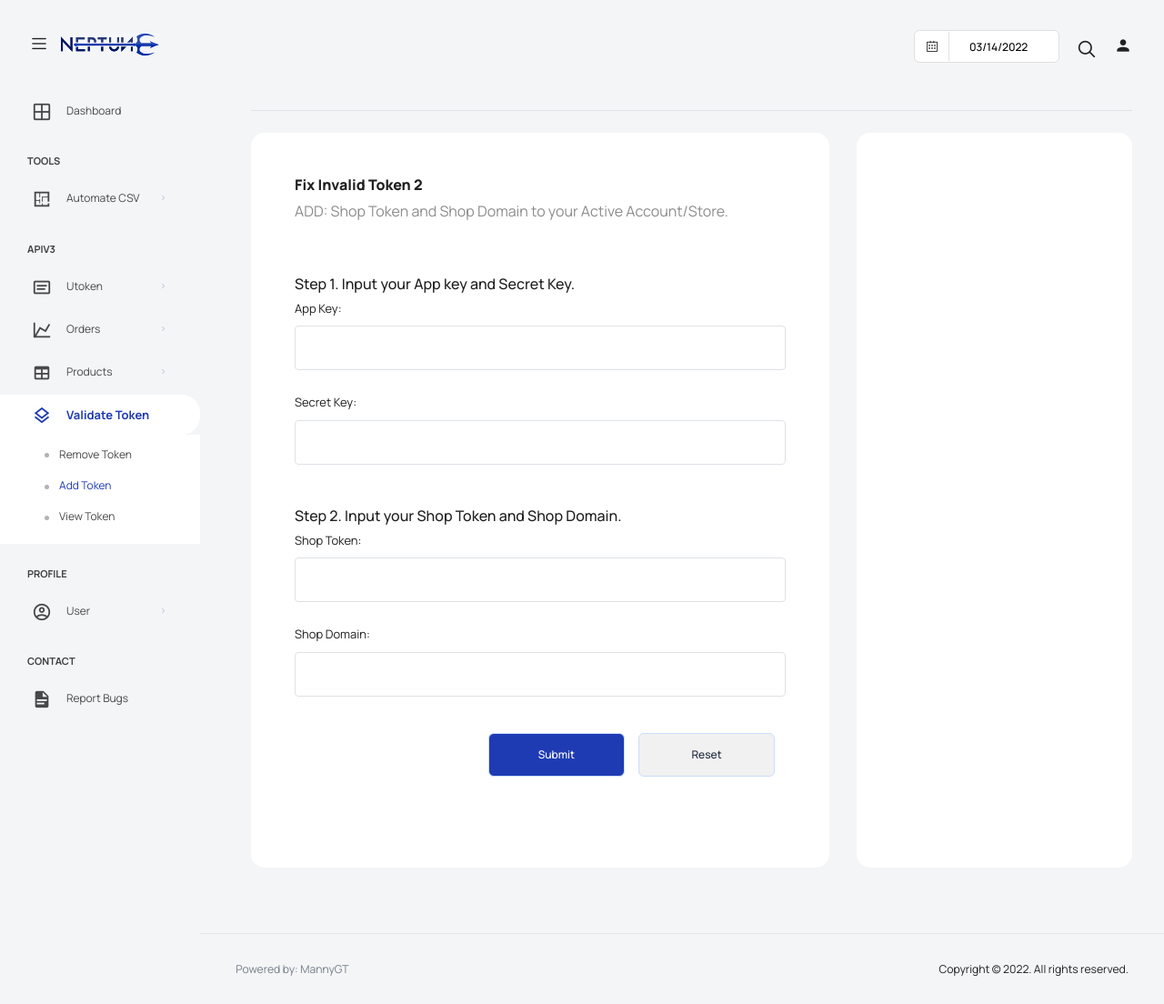
After one commit to manntala/neptunetools, a Django app: page /store/addtoken/ in a window 1280 px wide. The commit adds this page. Shown: the whole page at 91% size. Run offline with Django 4.2, Linux system fonts and the light colour scheme; the visitor is signed in with stand-in values (Sample User, id 1); some libraries are stand-ins or nearby versions.

Commit message:
add token validation

```diff
--- a/store/forms.py
+++ b/store/forms.py
@@ -1,6 +1,14 @@
 from django import forms
 
+
 class GetKeyForm(forms.Form):
+    appkey = forms.CharField(widget=forms.TextInput(attrs={'placeholder':'', 'class':'form-control', }))
+    secretkey = forms.CharField(widget=forms.TextInput(attrs={'placeholder':'', 'class':'form-control', }))
+
+    class Meta:
+        fields = ('appkey', 'secretkey',)
+
+class GetKeyForm2(forms.Form):
     appkey = forms.CharField(widget=forms.TextInput(attrs={'placeholder':'', 'class':'form-control', }))
     secretkey = forms.CharField(widget=forms.TextInput(attrs={'placeholder':'', 'class':'form-control', }))
 
@@ -9,10 +17,3 @@ class GetKeyForm(forms.Form):
 
     class Meta:
         fields = ('appkey', 'secretkey', 'shop_token', 'shop_domain')
-
-class GetKeyForm2(forms.Form):
-    appkey = forms.CharField(widget=forms.TextInput(attrs={'placeholder':'', 'class':'form-control', }))
-    secretkey = forms.CharField(widget=forms.TextInput(attrs={'placeholder':'', 'class':'form-control', }))
-
-    class Meta:
-        fields = ('appkey', 'secretkey',)
--- a/store/urls.py
+++ b/store/urls.py
@@ -1,11 +1,12 @@
 from django.urls import path, include
-from .views import storeupdate, storeview
+from .views import removetoken, addtoken, storeview
 from rest_framework.authtoken.views import obtain_auth_token
 
 
 urlpatterns = [
 
-    path('storeupdate/', storeupdate, name='storeupdate'),
+    path('removetoken/', removetoken, name='removetoken'),
+    path('addtoken/', addtoken, name='addtoken'),
     path('storeview/', storeview, name='storeview'),
 
 
--- a/store/views.py
+++ b/store/views.py
@@ -10,7 +10,7 @@ def symbol_remove(string):
     return replaced.title()
 
 @login_required
-def storeupdate(request):
+def removetoken(request):
     form = GetKeyForm()
     context = {
         'nav_store1_active': True,
@@ -22,9 +22,6 @@ def storeupdate(request):
         if form.is_valid():
             appkey = form.cleaned_data['appkey']
             secretkey = form.cleaned_data['secretkey']
-
-            shop_token = form.cleaned_data['shop_token']
-            shop_domain = form.cleaned_data['shop_domain']
 
             payload = {
             "client_id": appkey,
@@ -49,8 +46,72 @@ def storeupdate(request):
 
             payload = {
                     "account_platform": {
+                        "shop_token": "",
+                        "shop_secret": "",
+                        "shop_domain": "",
+                        },
+                    "utoken": utoken
+                    }
+
+            headers = {
+                "Accept": "application/json",
+                "Content-Type": "application/json"
+            }
+
+            response = requests.request("PUT", url, json=payload, headers=headers)
+
+            print(response.text)
+            if response.status_code == 200:
+                messages.add_message(request, messages.SUCCESS, symbol_remove(response.text) + ' Token Removed!')
+                return render(request, 'store/removetoken.html', context)
+            else:
+                messages.add_message(request, messages.ERROR, symbol_remove(response.text) + ' Invalid Credentials')
+                return render(request, 'store/removetoken.html', context)
+
+    return render(request, 'store/removetoken.html', context)
+
+
+@login_required
+def addtoken(request):
+    form = GetKeyForm2()
+    context = {
+        'nav_addtoken_active': True,
+        'form': form,
+    }
+
+    if request.method == 'POST':
+        form = GetKeyForm2(request.POST)
+        if form.is_valid():
+            appkey = form.cleaned_data['appkey']
+            secretkey = form.cleaned_data['secretkey']
+
+            shop_token = request.POST.get('shop_token')
+            shop_domain = request.POST.get('shop_domain')
+
+            payload = {
+            "client_id": appkey,
+            "client_secret": secretkey,
+            "grant_type": "client_credentials"
+            }
+
+            headers = {
+                "Accept": "application/json",
+                "Content-Type": "application/json"
+            }
+            url = 'https://api.yotpo.com/oauth/token'
+            response = requests.request("GET", url=url, json=payload, headers=headers)
+            utoken = response.json()['access_token']
+
+            context = {
+                'utoken': response.json()['access_token'],
+                'nav_addtoken_active': True,
+                }
+
+            url = f"https://api.yotpo.com/apps/{appkey}/account_platform"
+
+            payload = {
+                    "account_platform": {
                         "shop_token": shop_token,
-                        "shop_secret": "",
                         "shop_domain": shop_domain,
                         },
                     "utoken": utoken
@@ -65,23 +126,23 @@ def storeupdate(request):
 
             print(response.text)
             if response.status_code == 200:
-                messages.add_message(request, messages.SUCCESS, symbol_remove(response.text) + ' Platform Updated!')
-                return render(request, 'store/storeupdate.html', context)
+                messages.add_message(request, messages.SUCCESS, symbol_remove(response.text) + ' Shop Token and Domain Updated')
+                return render(request, 'store/addtoken.html', context)
             else:
                 messages.add_message(request, messages.ERROR, symbol_remove(response.text) + ' Invalid Credentials')
-                return render(request, 'store/active.html', context)
+                return render(request, 'store/addtoken.html', context)
 
-    return render(request, 'store/storeupdate.html', context)
+    return render(request, 'store/addtoken.html', context)
 
 def storeview(request):
-    form = GetKeyForm2()
+    form = GetKeyForm()
     context = {
         'nav_store2_active': True,
         'form': form,
     }
 
     if request.method == 'POST':
-        form = GetKeyForm2(request.POST)
+        form = GetKeyForm(request.POST)
         if form.is_valid():
             appkey = form.cleaned_data['appkey']
             secretkey = form.cleaned_data['secretkey']
--- a/templates/partials/_sidebar.html
+++ b/templates/partials/_sidebar.html
@@ -64,15 +64,16 @@
               </ul>
             </div>
           </li>
-          <li class="nav-item {% if nav_store1_active or nav_store2_active == True %}active{% endif %}">
-            <a class="nav-link" data-bs-toggle="collapse" href="#icons" aria-expanded="{% if nav_store1_active or nav_store2_active == True %}show{% endif %}" aria-controls="icons">
+          <li class="nav-item {% if nav_store1_active or nav_addtoken_active or nav_store2_active == True %}active{% endif %}">
+            <a class="nav-link" data-bs-toggle="collapse" href="#icons" aria-expanded="{% if nav_store1_active or nav_addtoken_active or nav_store2_active == True %}show{% endif %}" aria-controls="icons">
               <i class="menu-icon mdi mdi-layers-outline"></i>
-              <span class="menu-title">Fix Token</span>
+              <span class="menu-title">Validate Token</span>
               <i class="menu-arrow"></i>
             </a>
-            <div class="collapse {% if nav_store1_active or nav_store2_active == True %}show{% endif %}" id="icons">
+            <div class="collapse {% if nav_store1_active or nav_addtoken_active or nav_store2_active == True %}show{% endif %}" id="icons">
               <ul class="nav flex-column sub-menu">
-                <li class="nav-item"> <a class="nav-link {% if nav_store1_active == True %}active{% endif %}" href="{% url 'storeupdate' %}">Update Token</a></li>
+                <li class="nav-item"> <a class="nav-link {% if nav_store1_active == True %}active{% endif %}" href="{% url 'removetoken' %}">Remove Token</a></li>
+                <li class="nav-item"> <a class="nav-link {% if nav_addtoken_active == True %}active{% endif %}" href="{% url 'addtoken' %}">Add Token</a></li>
                 <li class="nav-item"> <a class="nav-link {% if nav_store2_active == True %}active{% endif %}" href="{% url 'storeview' %}">View Token</a></li>
 
               </ul>
--- a/templates/snippets/messages.html
+++ b/templates/snippets/messages.html
@@ -1,7 +1,8 @@
+<h5>
 {% if messages %}
     {% for message in messages %}
         {% if message.tags == "success" %}
-        <div class="alert alert-info" role="alert">
+        <div class="alert alert-success" role="alert">
             {{ message }}
         </div>
         {% endif %}
@@ -13,3 +14,4 @@
         {% endif %}
     {% endfor %}
 {% endif %}
+</h5>
--- /dev/null
+++ b/templates/store/addtoken.html
@@ -0,0 +1,70 @@
+{% extends 'partials/base.html' %}
+{% load static %}
+{% block title %}Active Account/Store | Neptune{% endblock title %}
+
+{% block content %}
+<div class="col-lg-8 d-flex flex-column">
+    <div class="row flex-grow">
+      <div class="col-12 col-lg-4 col-lg-12 grid-margin stretch-card">
+        <div class="card card-rounded">
+          <div class="card-body">
+            <div class="d-sm-flex justify-content-between align-items-start">
+              <div class="form-group px-4">
+                <br />
+               <h4 class="card-title card-title-dash">Fix invalid token 2</h4>
+               <h5 class="card-subtitle card-subtitle-dash">ADD: Shop Token and Shop Domain to your Active Account/Store.</h5>
+              </div>
+              <div id="performance-line-legend">
+              </div>
+            </div>
+            <!-- start -->
+            <div class="form-group px-4">
+
+                <div class="sent-message text-success">
+                    {% include 'snippets/messages.html' %}
+                  </div>
+            <br />
+                <form action="{% url 'addtoken' %}" method="post" enctype="multipart/form-data">
+                  {% csrf_token %}
+                <div class="form-group pr-4">
+                <h5>Step 1. Input your App key and Secret Key.</h5>
+                <div class="form-group">
+                  <label for="exampleFormControlFile1">App Key:</label>
+                  <input type="text" class="form-control" id="exampleFormControlFile1" name="appkey">
+              </div>
+              <div class="form-group pb-4">
+                  <label for="exampleFormControlFile1">Secret Key:</label>
+                  <input type="text" class="form-control" id="exampleFormControlFile1" name="secretkey">
+              </div>
+              <h5>Step 2. Input your Shop Token and Shop Domain.</h5>
+              <div class="form-group">
+                <label for="exampleFormControlFile1">Shop Token:</label>
+                <input type="text" class="form-control" id="exampleFormControlFile1" name="shop_token">
+            </div>
+            <div class="form-group">
+                <label for="exampleFormControlFile1">Shop Domain:</label>
+                <input type="text" class="form-control" id="exampleFormControlFile1" name="shop_domain">
+            </div>
+                </div>
+                <div class="form-group mt-3 py-3 pr-4">
+
+                <div class="text-end pb-4">
+                  <button type="submit" class="btn btn-primary" style="width: 150px;">Submit</button>
+                  <button type="reset" class="btn btn-secondary" style="width: 150px;">Reset</button>
+                </div>
+                </div>
+                </form>
+
+
+
+
+
+
+                </div>
+                <!-- end -->
+          </div>
+        </div>
+      </div>
+    </div>
+  </div>
+{% endblock content %}
```
Also changed, not shown: templates/store/removetoken.html (renamed from templates/store/storeupdate.html, +10 -29 lines), templates/store/storeview.html (+5 -7 lines).
